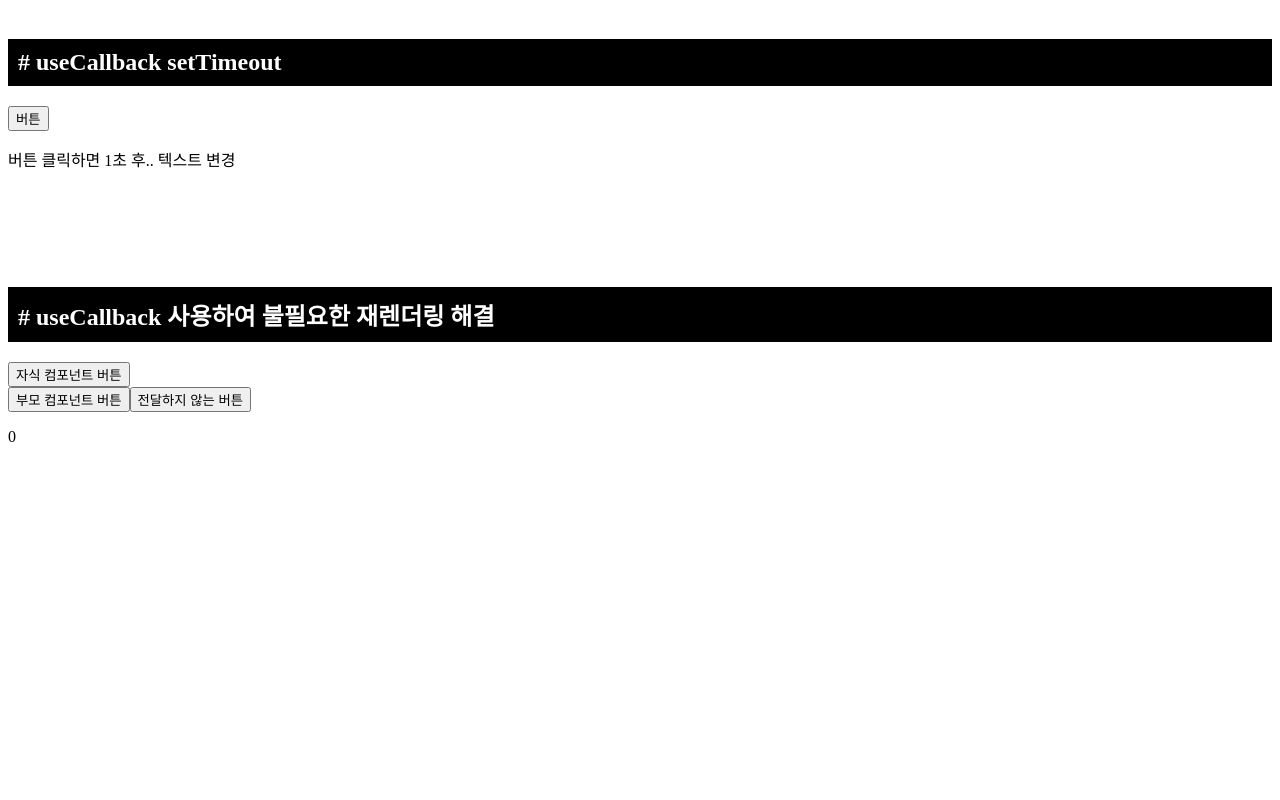
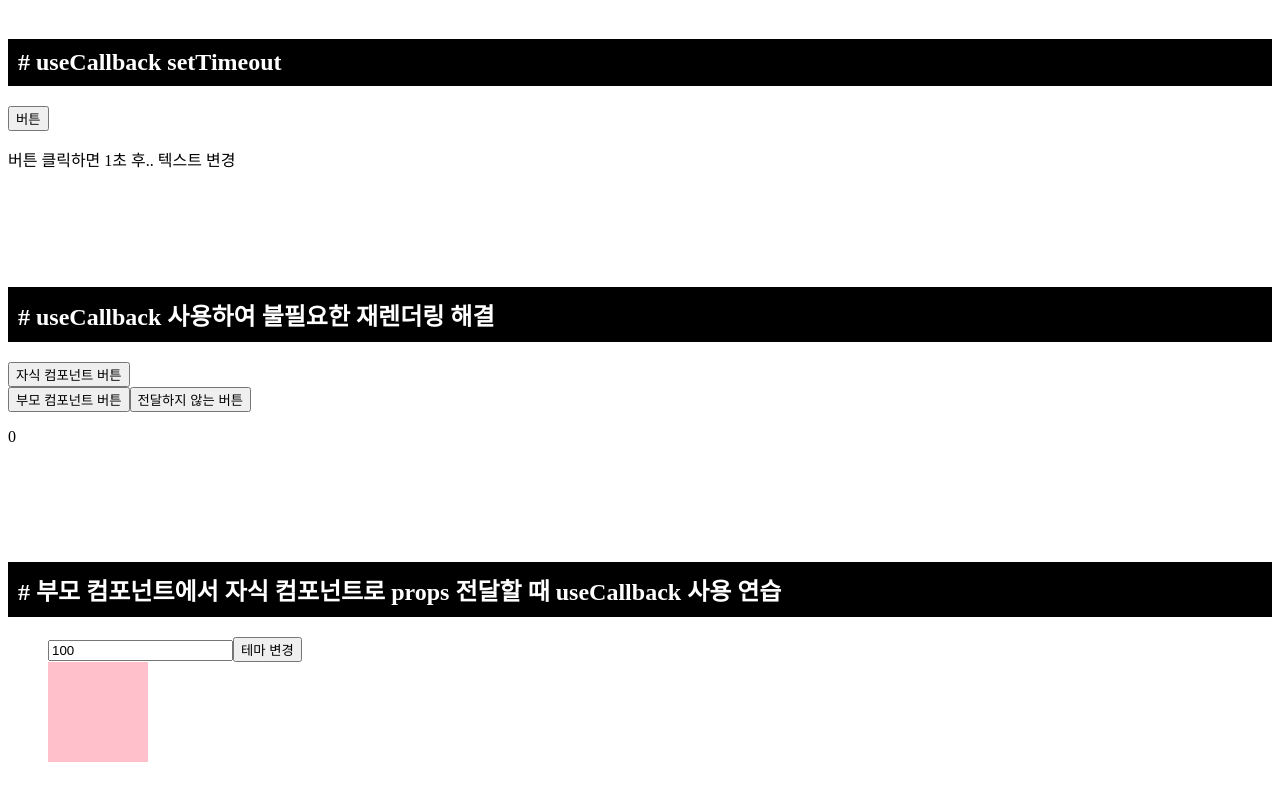
Before and after one commit to wangkodok/react-toy, a React (Vite) app: page / in a window 1280 px wide. Shown: the part 4637-5437 px from the top of the page. Before the commit the page ends 5159 px from the top, so only its background shows below. Built offline with nearby package versions, Linux system fonts and the light colour scheme.

Commit message:
부모 컴포넌트에서 자식 컴포넌트로 props 전달할 때 useCallback 사용 연습

```diff
--- a/src/App.jsx
+++ b/src/App.jsx
@@ -21,6 +21,7 @@
 import UseEffectDependencyArray from "./UseEffectDependencyArray";
 import UseCallbackSetTimeout from "./UseCallbackSetTimeout";
 import UseCallbackParentComponent from "./UseCallbackParentComponent";
+import UseCallbackParentBox from "./UseCallbackChildBox/UseCallbackParentBox";
 
 export default function App() {
   return (
@@ -48,6 +49,7 @@
       <UseEffectDependencyArray />
       <UseCallbackSetTimeout />
       <UseCallbackParentComponent />
+      <UseCallbackParentBox />
     </div>
   );
 }
--- /dev/null
+++ b/src/UseCallbackChildBox/UseCallbackChildBox.jsx
@@ -0,0 +1,12 @@
+import { useState, useEffect } from "react";
+
+export default function UseCallbackChildBox({ createBoxStyle }) {
+  const [style, setStyle] = useState({});
+
+  useEffect(() => {
+    console.log("박스 키우기");
+    setStyle(createBoxStyle());
+  }, [createBoxStyle]);
+
+  return <div style={style}></div>;
+}
--- /dev/null
+++ b/src/UseCallbackChildBox/UseCallbackParentBox.jsx
@@ -0,0 +1,50 @@
+import { useState, useCallback } from "react";
+import UseCallbackChildBox from "./UseCallbackChildBox";
+
+export default function UseCallbackParentBox() {
+  const [size, setSizes] = useState(100);
+  const [isDark, setIsDark] = useState(false);
+
+  // useCallback 사용하지 않으면 자식 컴포넌트 재렌더링
+  // function createBoxStyle() {
+  //   return {
+  //     backgroundColor: "pink",
+  //     width: `${size}px`,
+  //     height: `${size}px`,
+  //   };
+  // }
+
+  // useCallback 사용하면 자식 컴포넌트 불필요한 재렌더링 해결
+  const createBoxStyle = useCallback(
+    function () {
+      return {
+        backgroundColor: "pink",
+        width: `${size}px`,
+        height: `${size}px`,
+      };
+    },
+    [size]
+  );
+
+  return (
+    <section>
+      <h1>
+        # 부모 컴포넌트에서 자식 컴포넌트로 props 전달할 때 useCallback 사용
+        연습
+      </h1>
+      <dir
+        style={{
+          backgroundColor: isDark ? "black" : "white",
+        }}
+      >
+        <input
+          type="number"
+          value={size}
+          onChange={(e) => setSizes(e.target.value)}
+        />
+        <button onClick={() => setIsDark(!isDark)}>테마 변경</button>
+        <UseCallbackChildBox createBoxStyle={createBoxStyle} />
+      </dir>
+    </section>
+  );
+}
```
